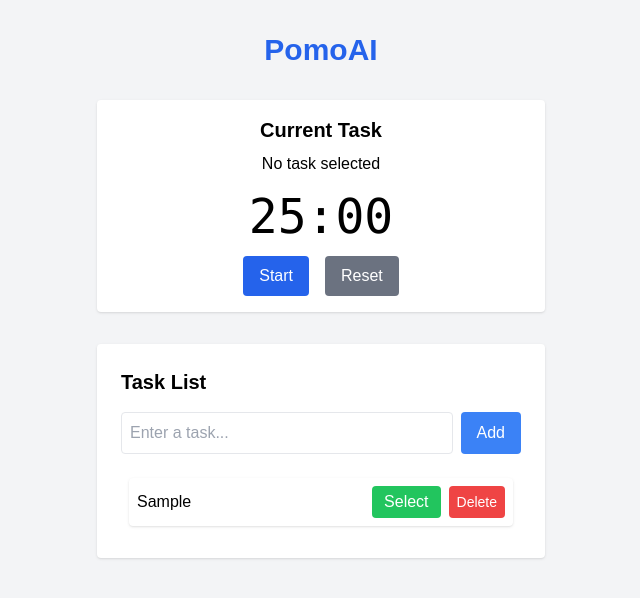
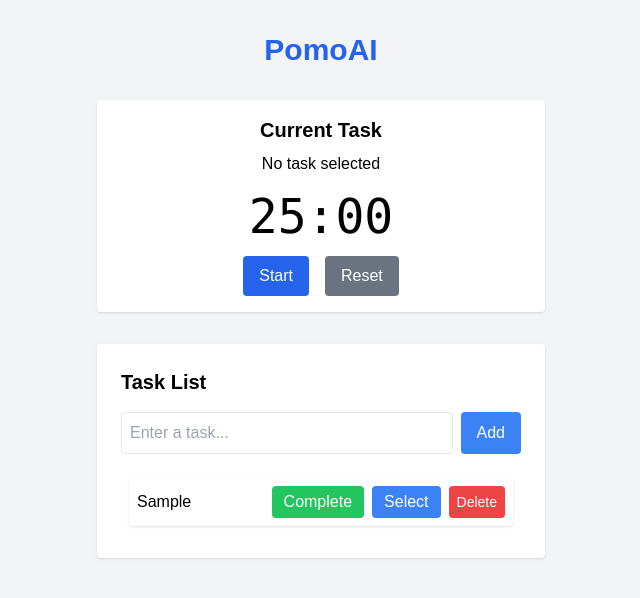
Before and after one commit to Ashaz-Ahmad/pomo-ai, a Next.js app: page / in a window 1280 px wide. Both pictures are taken after typing "Sample" into the empty fields and a click on the button "Add". Shown: the top 598 px of the page, without its empty margins (319-959 px from the left). Built offline with nearby package versions, Linux system fonts and the light colour scheme.

Commit message:
Improvements
Also initialized github actions workflow

```diff
--- a/components/PomodoroTimer.tsx
+++ b/components/PomodoroTimer.tsx
@@ -1,20 +1,31 @@
-import { useEffect, useState } from 'react';
+import { useEffect } from 'react';
 import { Task } from '../types/task';
 
-export default function PomodoroTimer({ task }: { task: Task | null }) {
-    const [secondsLeft, setSecondsLeft] = useState(25 * 60);
-    const [running, setRunning] = useState(false);
+export default function PomodoroTimer({
+    task,
+    running,
+    setRunning,
+    secondsLeft,
+    setSecondsLeft,
+}: { task: Task | null;
+     running: boolean;
+     setRunning: React.Dispatch<React.SetStateAction<boolean>>;
+     secondsLeft: number;
+     setSecondsLeft: React.Dispatch<React.SetStateAction<number>>;
+ }) {
 
     useEffect(() => {
         let timer: NodeJS.Timeout;
-        if (running && secondsLeft > 0) {
-            timer = setTimeout(() => setSecondsLeft(secondsLeft - 1), 1000);
+        if (task && running && secondsLeft > 0) {
+            timer = setTimeout(() => setSecondsLeft(prevSecondsLeft => prevSecondsLeft - 1), 1000);
         }
         return () => clearTimeout(timer);
-    }, [running, secondsLeft]);
+    }, [task, running, secondsLeft, setSecondsLeft]);
 
 
     const toggleTimer = () => {
+        if (!task) return;
+
         if (secondsLeft === 0) {
             setSecondsLeft(25 * 60); // start fresh if at zero
             setRunning(true);
@@ -31,15 +42,13 @@ export default function PomodoroTimer({ task }: { task: Task | null }) {
     return (
         <div className="p-4 bg-white rounded shadow text-center w-full max-w-md">
             <h2 className="text-xl font-semibold mb-2 text-black">Current Task</h2>
-            <p className="mb-4 text-black">{task?.name || 'No task selected'}</p>
+            <p className="mb-4 text-black">{task ? task.name : 'No task selected'}</p>
             <p className="text-5xl font-mono mb-4 text-black">
-                {String(Math.floor(secondsLeft / 60)).padStart(2, '0')}:
-                {String(secondsLeft % 60).padStart(2, '0')}
+                {String(Math.floor(secondsLeft / 60)).padStart(2, '0')}:{String(secondsLeft % 60).padStart(2, '0')}
             </p>
             <div className="flex justify-center gap-4">
                 <button
-                    className={`${running ? 'bg-red-500' : 'bg-blue-600'
-                        } text-white px-4 py-2 rounded`}
+                    className={`${running ? 'bg-red-500' : 'bg-blue-600'} text-white px-4 py-2 rounded`}
                     onClick={toggleTimer}
                     disabled={!task}
                 >
--- a/components/TaskList.tsx
+++ b/components/TaskList.tsx
@@ -2,34 +2,47 @@ import { Task } from '../types/task';
 
 export default function TaskList({
     tasks,
+    currentTaskId,
     onRemove,
     onStart,
+    onToggleComplete,
 }: {
     tasks: Task[];
+    currentTaskId: string | null;
     onRemove: (id: string) => void;
     onStart: (id: string) => void;
+    onToggleComplete: (id: string) => void;
 }) {
     return (
         <ul className="w-full max-w-md">
-            {tasks.map((task, index) => (
+            {tasks.map((task) => (
                 <li
                     key={task.id}
                     className="text-black flex justify-between items-center mt-6 m-2 p-2 bg-white shadow rounded"
                 >
-                    <span>{task.name}</span>
+                    <span className={`${task.completed ? 'line-through text-gray-400' : ''}`}>
+                        {task.name}
+                    </span>
                     <div className="flex gap-2">
                         <button
-                            className={`${task.selected ? 'bg-green-700' : 'bg-green-500'
-                                } text-white px-3 py-1 rounded`}
+                            className={`${task.completed ? 'bg-green-700' : 'bg-green-500'} text-white px-3 py-1 rounded`}
+                            onClick={() => onToggleComplete(task.id)}
+                        >
+                            {task.completed ? 'Completed' : 'Complete'}
+                        </button>
+                        <button
+                            className={`${task.id === currentTaskId ? 'bg-blue-700' : 'bg-blue-500'} text-white px-3 py-1 rounded`}
                             onClick={() => onStart(task.id)}
-                            disabled={task.selected}
+                            disabled={task.completed}
                         >
-                            {task.selected ? 'Selected' : 'Select'}
+                            {task.id === currentTaskId ? 'Selected' : 'Select'}
                         </button>
+
 
                         <button
                             className="bg-red-500 text-white px-2 py-1 text-sm rounded"
                             onClick={() => onRemove(task.id)}
+                            disabled={task.id === currentTaskId}
                         >
                             Delete
                         </button>
--- a/pages/index.tsx
+++ b/pages/index.tsx
@@ -10,12 +10,14 @@ export default function Home() {
   const [tasks, setTasks] = useState<Task[]>([]);
   const [currentTaskId, setCurrentTaskId] = useState<string | null>(null);
   const currentTask = tasks.find((task) => task.id === currentTaskId) || null;
+  const [running, setRunning] = useState(false);
+  const [secondsLeft, setSecondsLeft] = useState(25 * 60);
 
   const addTask = (taskName: string) => {
     const newTask: Task = {
       id: crypto.randomUUID(),
       name: taskName,
-      selected: false,
+      completed: false,
     };
     setTasks([...tasks, newTask]);
   };
@@ -28,13 +30,23 @@ export default function Home() {
   };
 
   const startTask = (id: string) => {
-    setCurrentTaskId(id);
-    setTasks(tasks.map((task) =>
-      task.id === id
-        ? { ...task, selected: true }
-        : { ...task, selected: false }
-    ));
+    if (id === currentTaskId) {
+      setCurrentTaskId(null);
+    } else {
+      setCurrentTaskId(id);
+    }
   };
+
+  const toggleTaskComplete = (id: string) => {
+    setTasks(tasks.map(task => task.id === id ? { ...task, completed: !task.completed } : task));
+
+    if (id === currentTaskId) {
+      setCurrentTaskId(null);
+      setRunning(false);
+      setSecondsLeft(25 * 60);
+    }
+  };
+
 
   return (
     <>
@@ -48,13 +60,14 @@ export default function Home() {
         <h1 className="text-3xl font-bold text-blue-600">PomoAI</h1>
 
         <div className="w-full max-w-md">
-          <PomodoroTimer task={currentTask} />
+          <PomodoroTimer task={currentTask} running={running} setRunning={setRunning} secondsLeft={secondsLeft} setSecondsLeft={setSecondsLeft}/>
         </div>
 
         <div className="w-full max-w-md bg-white p-6 rounded shadow">
           <h4 className="text-xl font-semibold mb-4 text-black">Task List</h4>
           <TaskInput onAdd={addTask} />
-          <TaskList tasks={tasks} onRemove={removeTask} onStart={startTask} />
+          <TaskList tasks={tasks} currentTaskId={currentTaskId} onRemove={removeTask}
+          onStart={startTask} onToggleComplete={toggleTaskComplete} />
         </div>
       </main>
 
--- a/types/task.tsx
+++ b/types/task.tsx
@@ -1,7 +1,7 @@
 export type Task = {
   id: string;                // unique task identifier
   name: string;              // task name
-  selected: boolean;         // is this the active task?
+  completed: boolean;        // has the task been completed?
   estimatedTime?: number;    // optional item: estimated time in minutes Will be updated later by user.
   actualTime?: number;       // optional item: actual time in minutes. Will be updated later when user finishes task.
 };
```
Also changed, not shown: 1 other file (tests, documents, lock files or other folders).
